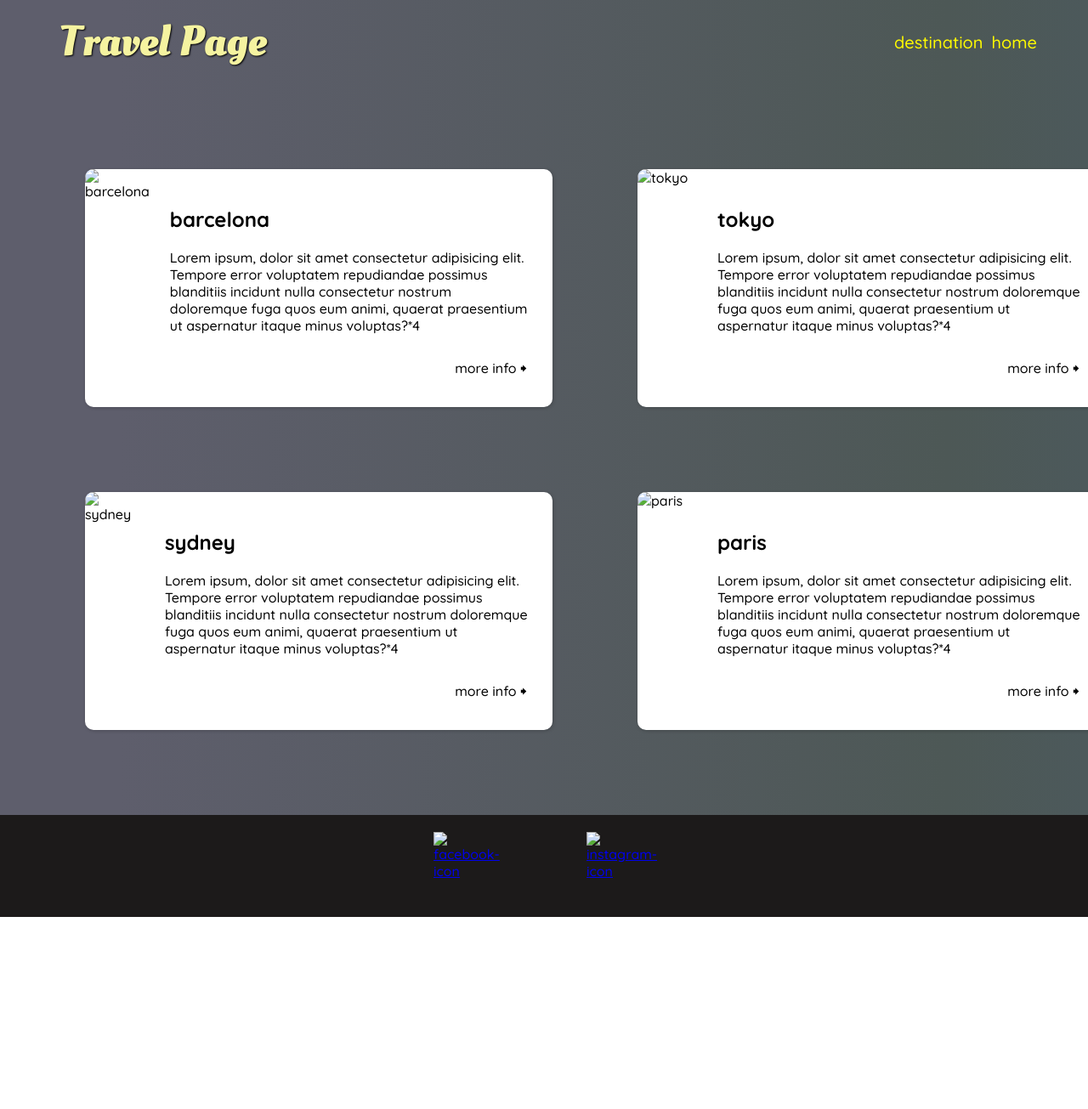
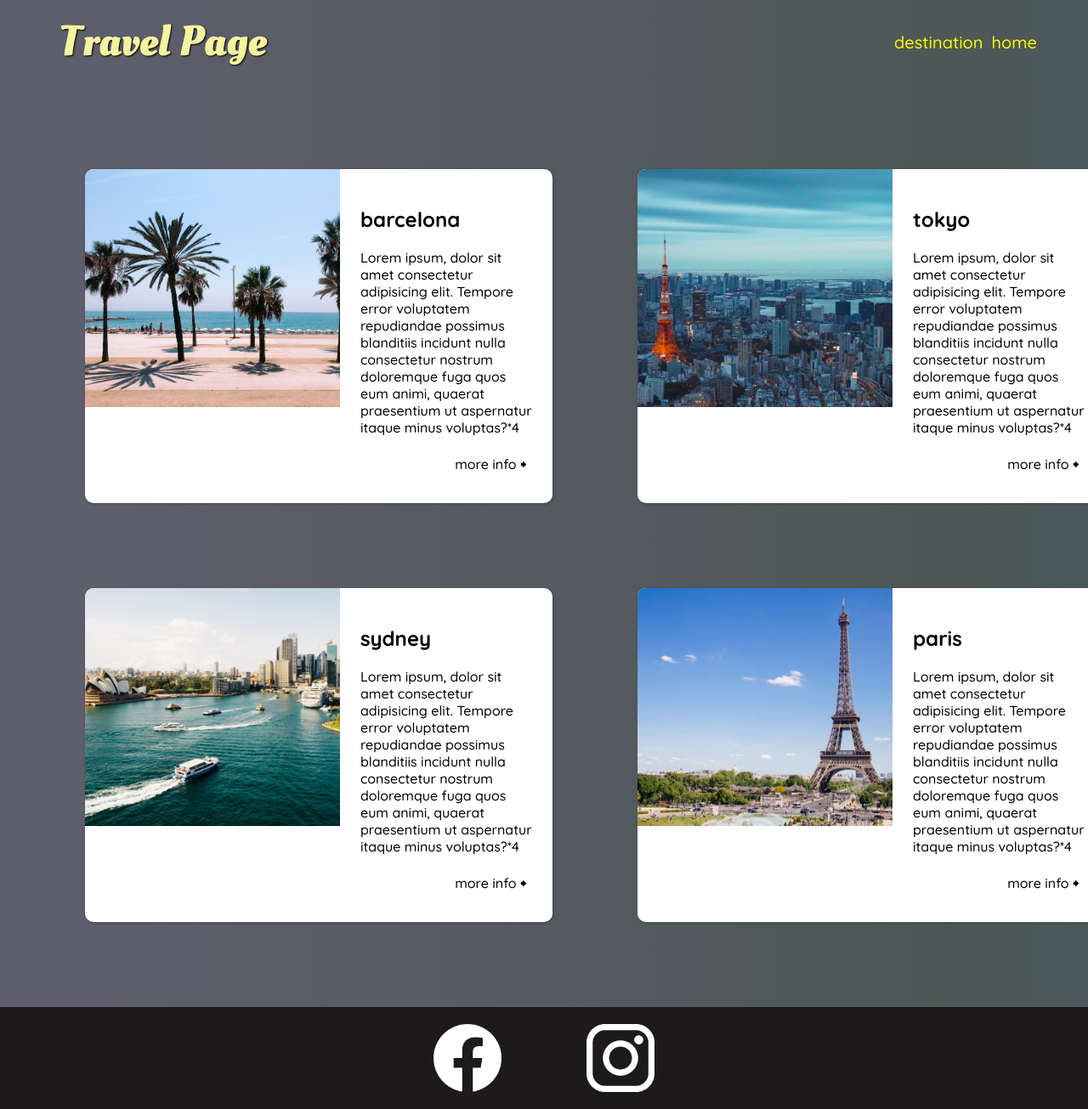
Before and after one commit to andresgeorge/TravelWebsite, a plain HTML site: page places.html in a window 1280 px wide. Shown: the top 1305 px of the page at 85% size. Before the commit the page ends 1079 px from the top, so only its background shows below. Drawn offline with Linux system fonts and the light colour scheme; the site is published under a folder, as on GitHub Pages, so addresses that start at the root find nothing.

Commit message:
fixed path to images that were broken before

```diff
--- a/places.html
+++ b/places.html
@@ -30,7 +30,7 @@
 
     <main>
         <ul>
-            <li><img src="/images/places/barcelona.jpg" alt="barcelona">
+            <li><img src="images/places/barcelona.jpg" alt="barcelona">
                 <div class="item">
                     <div>
                         <h2>barcelona</h2>
@@ -50,7 +50,7 @@
             </li>
 
 
-            <li><img src="/images/places/tokyo.jpg" alt="tokyo">
+            <li><img src="images/places/tokyo.jpg" alt="tokyo">
                 <div class="item">
                     <div>
                         <h2>tokyo</h2>
@@ -70,7 +70,7 @@
             </li>
 
 
-            <li><img src="/images/places/sydney.jpg" alt="sydney">
+            <li><img src="images/places/sydney.jpg" alt="sydney">
                 <div class="item">
                     <div>
                         <h2>sydney</h2>
@@ -89,7 +89,7 @@
 
             </li>
 
-            <li><img src="/images/places/paris.jpg" alt="paris">
+            <li><img src="images/places/paris.jpg" alt="paris">
                 <div class="item">
                     <div>
                         <h2>paris</h2>
@@ -118,9 +118,9 @@
 
     <footer id="icons">
         <ul>
-            <li> <a href="https://www.facebook.com/"> <img src="/images/icons/facebook.png" alt="facebook-icon"> </a>
+            <li> <a href="https://www.facebook.com/"> <img src="images/icons/facebook.png" alt="facebook-icon"> </a>
             </li>
-            <li> <a href="https://www.instagram.com/"> <img src="/images/icons/insta.png" alt="instagram-icon"> </a>
+            <li> <a href="https://www.instagram.com/"> <img src="images/icons/insta.png" alt="instagram-icon"> </a>
             </li>
         </ul>
 
--- a/style.css
+++ b/style.css
@@ -1,7 +1,7 @@
 #hero {
 
     height: 800px;
-    background-image: url('/images/places/ocean.jpg');
+    background-image: url('images/places/ocean.jpg');
     background-position: center;
     background-size: cover;
 
```
Also changed, not shown: index.html (+3 -3 lines).
